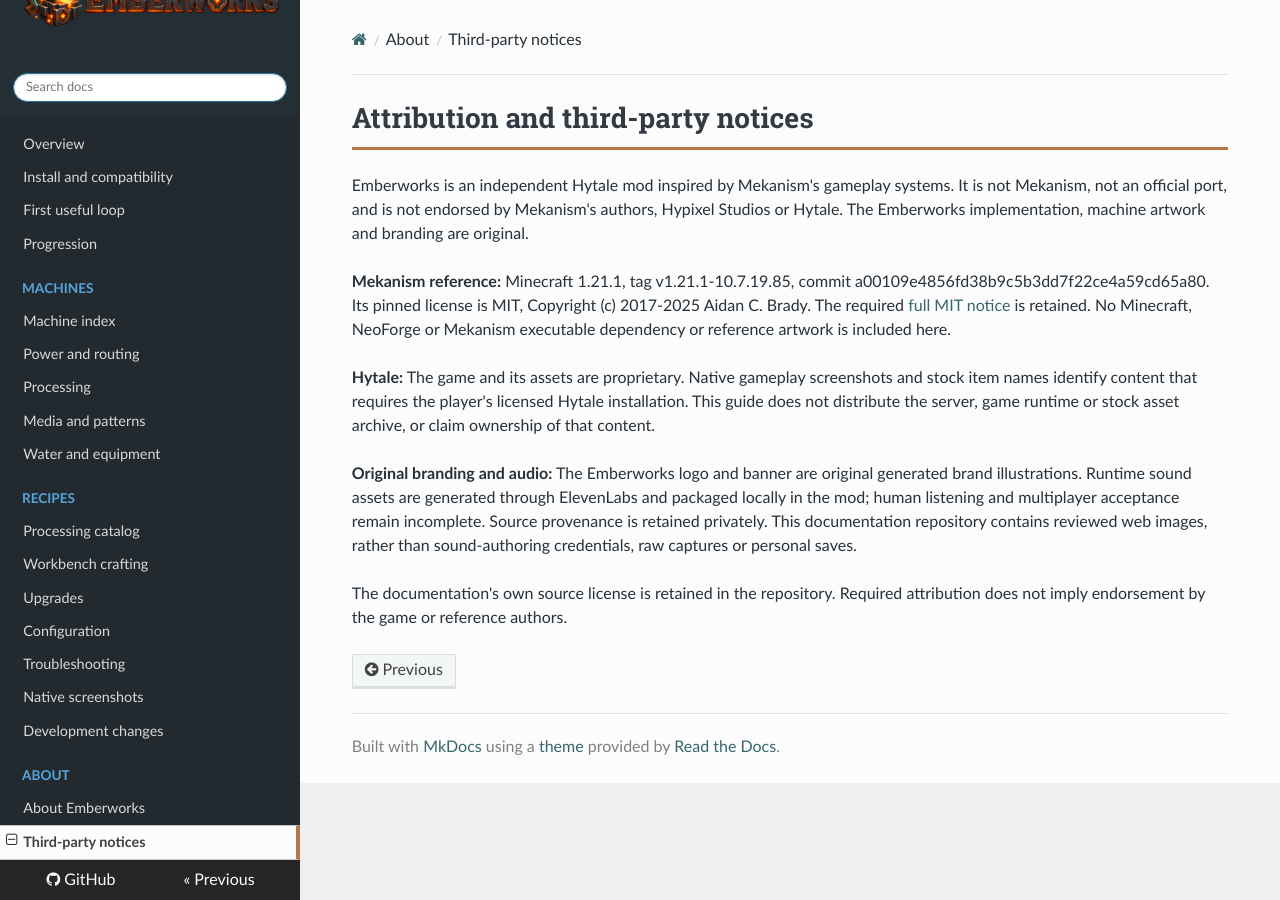
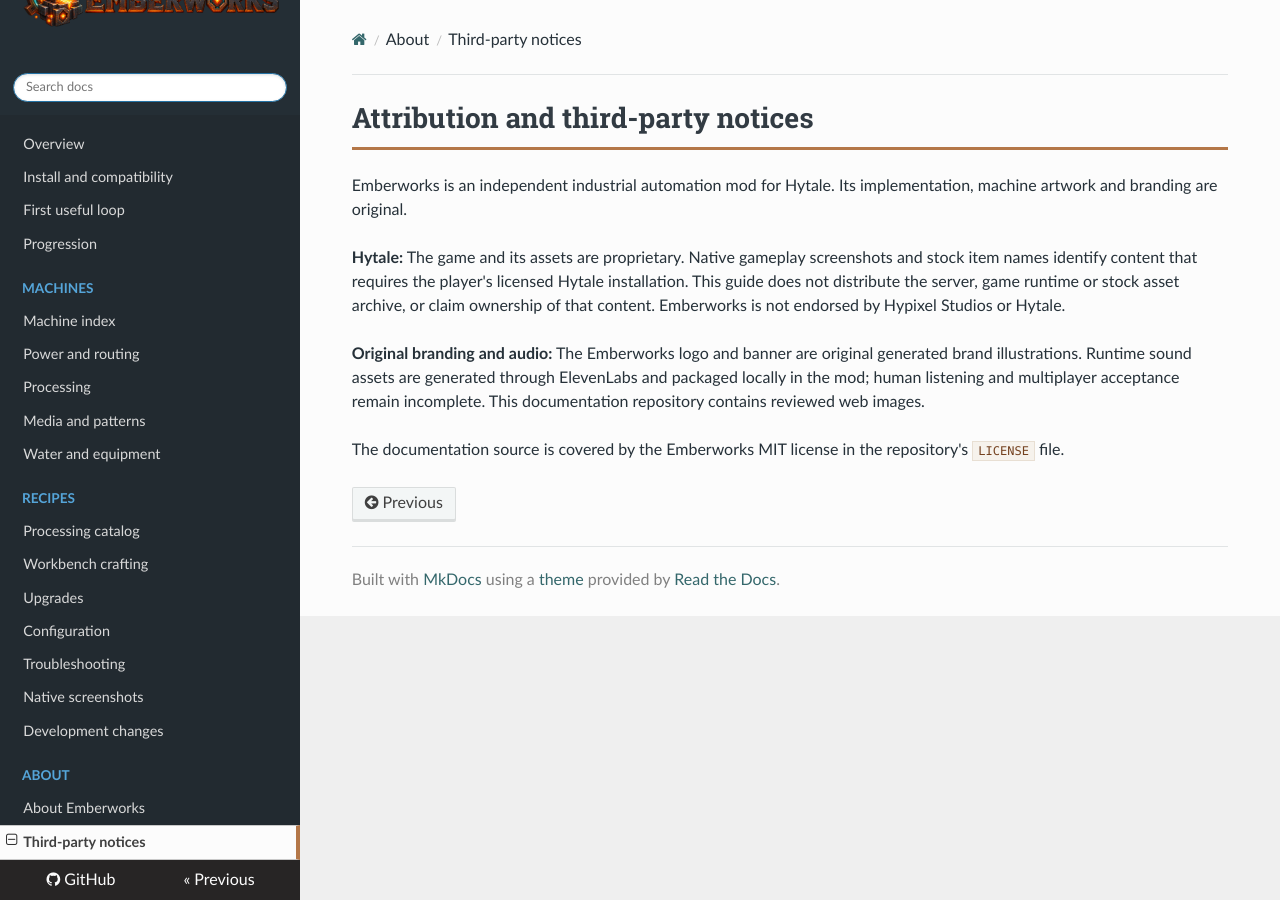
Before and after one commit to jkswoods/emberworks-docs, an MkDocs documentation site: the page built from docs/third-party-notices.md, in a window 1280 px wide. Built offline with MkDocs 1.6.1, drawn with Linux system fonts in a browser that asks for light colours; nearby versions of some CDN libraries.

Commit message:
Remove unrelated upstream references from player documentation

```diff
--- a/docs/third-party-notices.md
+++ b/docs/third-party-notices.md
@@ -1,11 +1,9 @@
 # Attribution and third-party notices
 
-Emberworks is an independent Hytale mod inspired by Mekanism's gameplay systems. It is not Mekanism, not an official port, and is not endorsed by Mekanism's authors, Hypixel Studios or Hytale. The Emberworks implementation, machine artwork and branding are original.
+Emberworks is an independent industrial automation mod for Hytale. Its implementation, machine artwork and branding are original.
 
-**Mekanism reference:** Minecraft 1.21.1, tag v1.21.1-10.7.19.85, commit a00109e4856fd38b9c5b3dd7f22ce4a59cd65a80. Its pinned license is MIT, Copyright (c) 2017-2025 Aidan C. Brady. The required [full MIT notice](assets/licenses/Mekanism-LICENSE.txt) is retained. No Minecraft, NeoForge or Mekanism executable dependency or reference artwork is included here.
+**Hytale:** The game and its assets are proprietary. Native gameplay screenshots and stock item names identify content that requires the player's licensed Hytale installation. This guide does not distribute the server, game runtime or stock asset archive, or claim ownership of that content. Emberworks is not endorsed by Hypixel Studios or Hytale.
 
-**Hytale:** The game and its assets are proprietary. Native gameplay screenshots and stock item names identify content that requires the player's licensed Hytale installation. This guide does not distribute the server, game runtime or stock asset archive, or claim ownership of that content.
+**Original branding and audio:** The Emberworks logo and banner are original generated brand illustrations. Runtime sound assets are generated through ElevenLabs and packaged locally in the mod; human listening and multiplayer acceptance remain incomplete. This documentation repository contains reviewed web images.
 
-**Original branding and audio:** The Emberworks logo and banner are original generated brand illustrations. Runtime sound assets are generated through ElevenLabs and packaged locally in the mod; human listening and multiplayer acceptance remain incomplete. Source provenance is retained privately. This documentation repository contains reviewed web images, rather than sound-authoring credentials, raw captures or personal saves.
-
-The documentation's own source license is retained in the repository. Required attribution does not imply endorsement by the game or reference authors.
+The documentation source is covered by the Emberworks MIT license in the repository's `LICENSE` file.
```
Also changed, not shown: THIRD_PARTY_NOTICES.md (+4 -6 lines), docs/about.md (+2 -2 lines), docs/assets/licenses/Mekanism-LICENSE.txt (deleted, +0 -21 lines), 1 other file.
